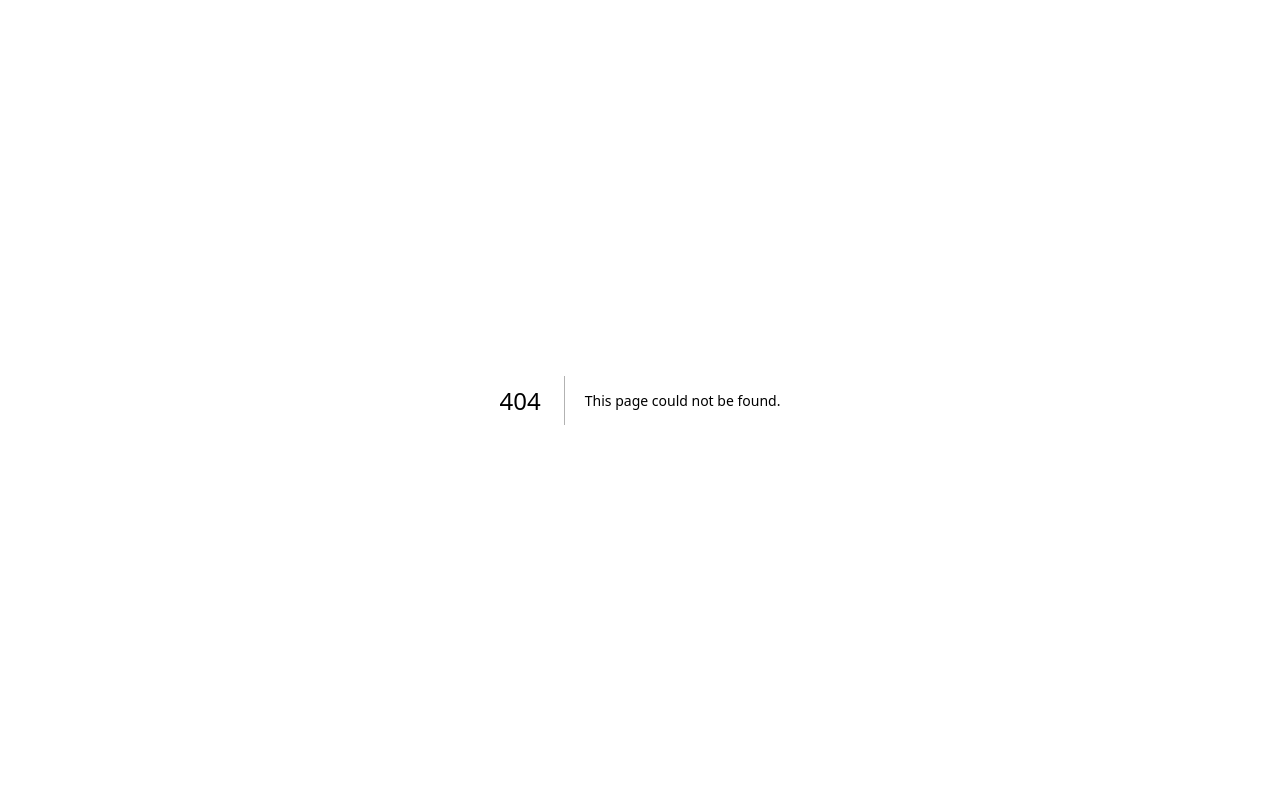
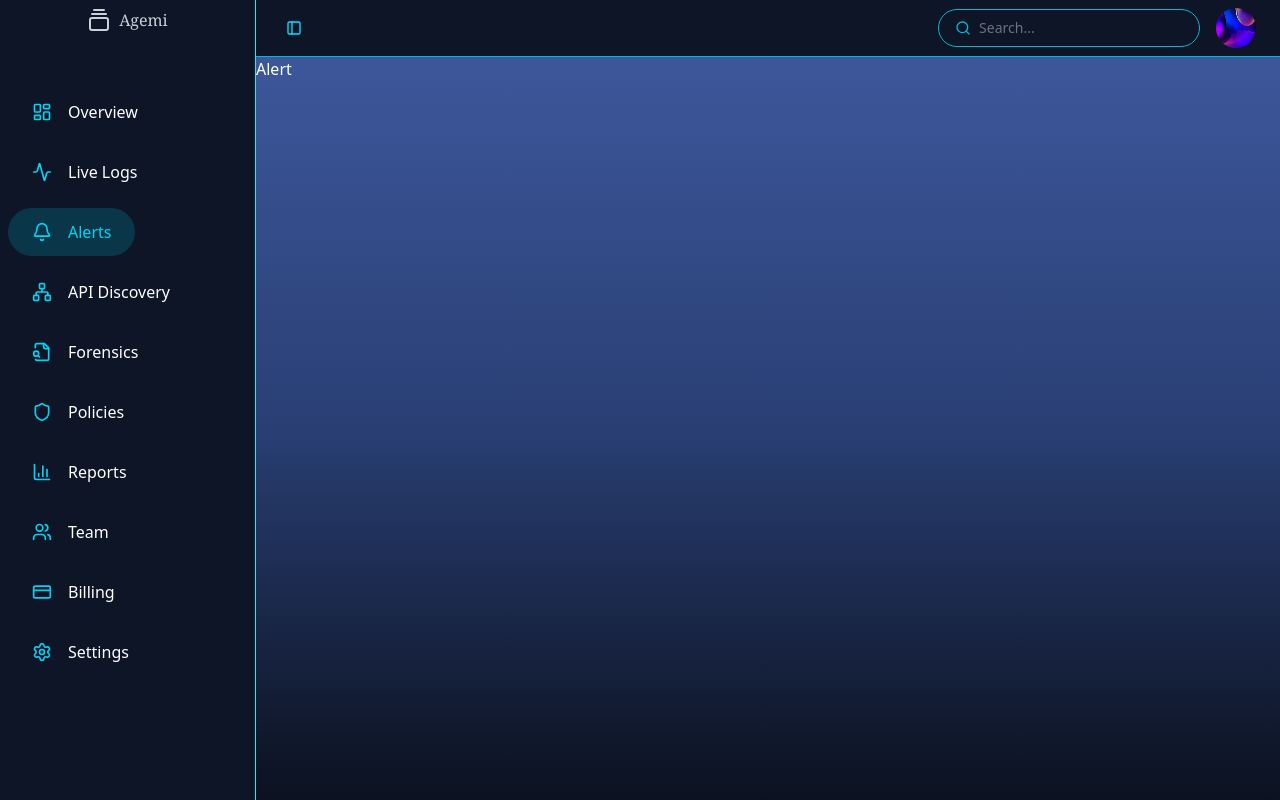
Before and after one commit to zeemscript/agemi_v1, a Next.js app: page /dashboard/alerts in a window 1280 px wide. Before the commit this address had no page. Built offline with nearby package versions, Linux system fonts and the light colour scheme.

Commit message:
feat: add new dashboard pages for Alerts, Forensics, Logs, Policies, and Reports; update Navrouter styles

```diff
--- /dev/null
+++ b/app/dashboard/alerts/page.jsx
@@ -0,0 +1,8 @@
+import React from "react";
+
+const Alert = ()=>{
+return(
+    <p> Alert</p>
+)
+}
+export default  Alert;
--- /dev/null
+++ b/app/dashboard/forensics/page.jsx
@@ -0,0 +1,8 @@
+import React from "react";
+
+const Forensics = ()=>{
+return(
+    <p> Forensics</p>
+)
+}
+export default  Forensics;
--- /dev/null
+++ b/app/dashboard/logs/page.jsx
@@ -0,0 +1,8 @@
+import React from "react";
+
+const Logs = ()=>{
+return(
+    <p> Logs</p>
+)
+}
+export default  Logs;
--- /dev/null
+++ b/app/dashboard/policies/page.jsx
@@ -0,0 +1,8 @@
+import React from "react";
+
+const Policies = ()=>{
+return(
+    <p> Policies </p>
+)
+}
+export default  Policies;
--- /dev/null
+++ b/app/dashboard/reports/page.jsx
@@ -0,0 +1,8 @@
+import React from "react";
+
+const Reports = ()=>{
+return(
+    <p> Reports </p>
+)
+}
+export default  Reports;
--- a/components/molecules/dashboard/nav-routers.jsx
+++ b/components/molecules/dashboard/nav-routers.jsx
@@ -100,7 +100,7 @@ const Navrouter = () => {
                 <Link
                   href={item.link}
                   onClick={handleNavClick}
-                  className={`flex items-center gap-4 px-6 py-3 rounded-4xl transition-all duration-300 group border border-accent
+                  className={`flex items-center gap-4 px-6 py-3 rounded-4xl transition-all duration-300 group w-fit
                     ${isActive
                     ? "bg-cyan-500/20 text-cyan-400"
                       : "text-white hover:bg-slate-800/50 hover:text-cyan-400 "
```
